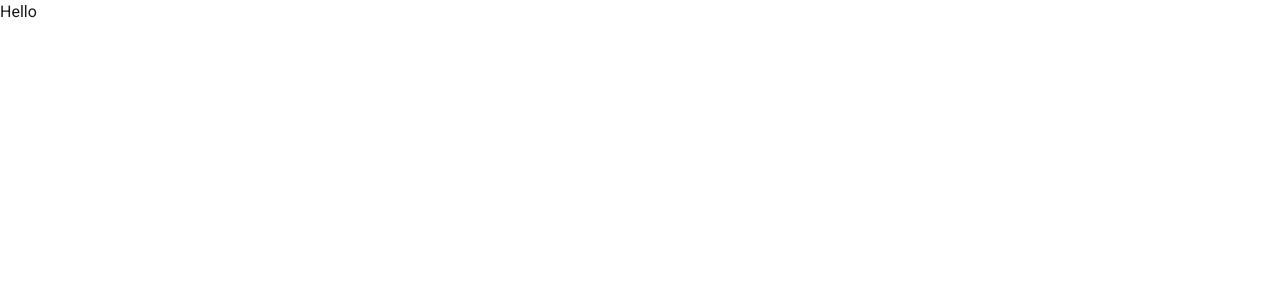
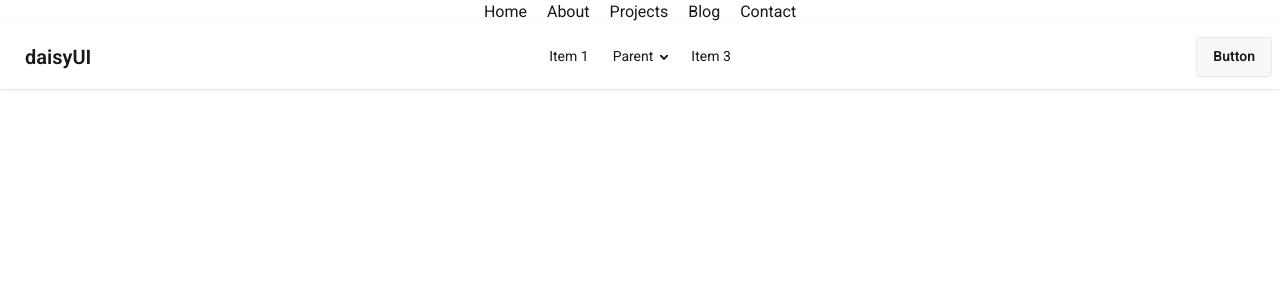
Before and after one commit to asm-saim/v6-tailwind-react-pricing-options, a React (Vite) app: page /contact in a window 1280 px wide. Shown: the top 300 px of the page. Built offline with nearby package versions, Linux system fonts and the light colour scheme.

Commit message:
diff ways to display navlinks, also installed lucid icon

```diff
--- a/package.json
+++ b/package.json
@@ -11,6 +11,7 @@
   },
   "dependencies": {
     "@tailwindcss/vite": "^4.3.2",
+    "lucide": "^1.23.0",
     "react": "^19.2.7",
     "react-dom": "^19.2.7",
     "tailwindcss": "^4.3.2"
--- a/src/App.jsx
+++ b/src/App.jsx
@@ -1,12 +1,14 @@
 import './App.css'
+import DaisyNav from './components/DaisyNav/DaisyNav'
+import Navbar from './components/Navbar/Navbar'
+
 
 function App() {
 
   return (
     <>
-      <div>
-        <h1>Hello</h1>
-      </div>
+      <Navbar></Navbar>
+      <DaisyNav></DaisyNav>
     </>
   )
 }
--- /dev/null
+++ b/src/components/DaisyNav/DaisyNav.jsx
@@ -0,0 +1,47 @@
+const DaisyNav = () => {
+    return (
+        <div className="navbar bg-base-100 shadow-sm">
+            <div className="navbar-start">
+                <div className="dropdown">
+                    <div tabIndex={0} role="button" className="btn btn-ghost lg:hidden">
+                        <svg xmlns="http://www.w3.org/2000/svg" className="h-5 w-5" fill="none" viewBox="0 0 24 24" stroke="currentColor"> <path strokeLinecap="round" strokeLinejoin="round" strokeWidth="2" d="M4 6h16M4 12h8m-8 6h16" /> </svg>
+                    </div>
+                    <ul
+                        tabIndex="-1"
+                        className="menu menu-sm dropdown-content bg-base-100 rounded-box z-1 mt-3 w-52 p-2 shadow">
+                        <li><a>Item 1</a></li>
+                        <li>
+                            <a>Parent</a>
+                            <ul className="p-2">
+                                <li><a>Submenu 1</a></li>
+                                <li><a>Submenu 2</a></li>
+                            </ul>
+                        </li>
+                        <li><a>Item 3</a></li>
+                    </ul>
+                </div>
+                <a className="btn btn-ghost text-xl">daisyUI</a>
+            </div>
+            <div className="navbar-center hidden lg:flex">
+                <ul className="menu menu-horizontal px-1">
+                    <li><a>Item 1</a></li>
+                    <li>
+                        <details>
+                            <summary>Parent</summary>
+                            <ul className="p-2 bg-base-100 w-40 z-1">
+                                <li><a>Submenu 1</a></li>
+                                <li><a>Submenu 2</a></li>
+                            </ul>
+                        </details>
+                    </li>
+                    <li><a>Item 3</a></li>
+                </ul>
+            </div>
+            <div className="navbar-end">
+                <a className="btn">Button</a>
+            </div>
+        </div>
+    );
+};
+
+export default DaisyNav;
--- /dev/null
+++ b/src/components/Navbar/Links.jsx
@@ -0,0 +1,11 @@
+import React from 'react';
+
+const Links = ({ route }) => {
+    return (
+        <li>
+            <a  href={route.path}>{route.name}</a>
+        </li>
+    );
+};
+
+export default Links;
--- /dev/null
+++ b/src/components/Navbar/Navbar.jsx
@@ -0,0 +1,60 @@
+import React from 'react';
+import Links from './Links';
+const navData = [
+    {
+        id: 1,
+        name: "Home",
+        path: "/",
+    },
+    {
+        id: 2,
+        name: "About",
+        path: "/about",
+    },
+    {
+        id: 3,
+        name: "Projects",
+        path: "/projects",
+    },
+    {
+        id: 4,
+        name: "Blog",
+        path: "/blog",
+    },
+    {
+        id: 5,
+        name: "Contact",
+        path: "/contact",
+    },
+];
+
+const Navbar = () => {
+    return (
+        <nav>
+
+            {/* method: 3 sending data as props */}
+            <ul className='flex justify-center gap-5'>
+                {
+                    navData.map(route => <Links key={route.id} route={route}></Links>)
+                }
+            </ul>
+
+            {/* method:2 using array of object  */}
+            {/* <ul className='flex justify-center gap-10 '>
+                {
+                    navData.map(data => <li><a href={data.path}>{data.name}</a></li>)
+                }
+            </ul> */}
+
+            {/* method:1
+             <ul className='flex gap-10 items-center justify-center border border-amber-300'>
+                <li><a href="/">Home</a></li>
+                <li><a href="/About">About</a></li>
+                <li><a href="/Contact">Contact</a></li>
+                <li><a href="/Blog">Blog</a></li>
+            </ul> */}
+        </nav>
+    );
+};
+
+export default Navbar;
```
Also changed, not shown: 1 other file (tests, documents, lock files or other folders).
